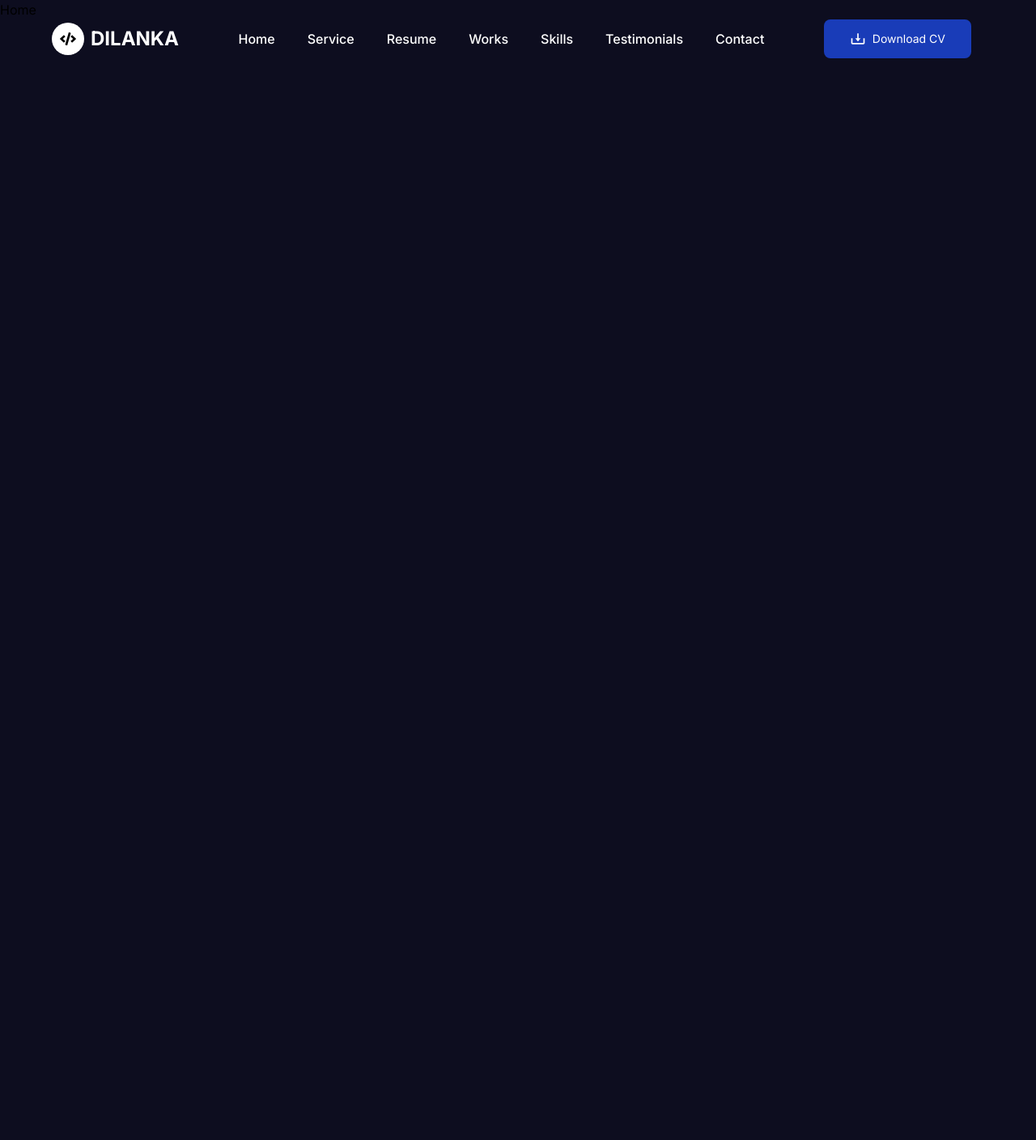
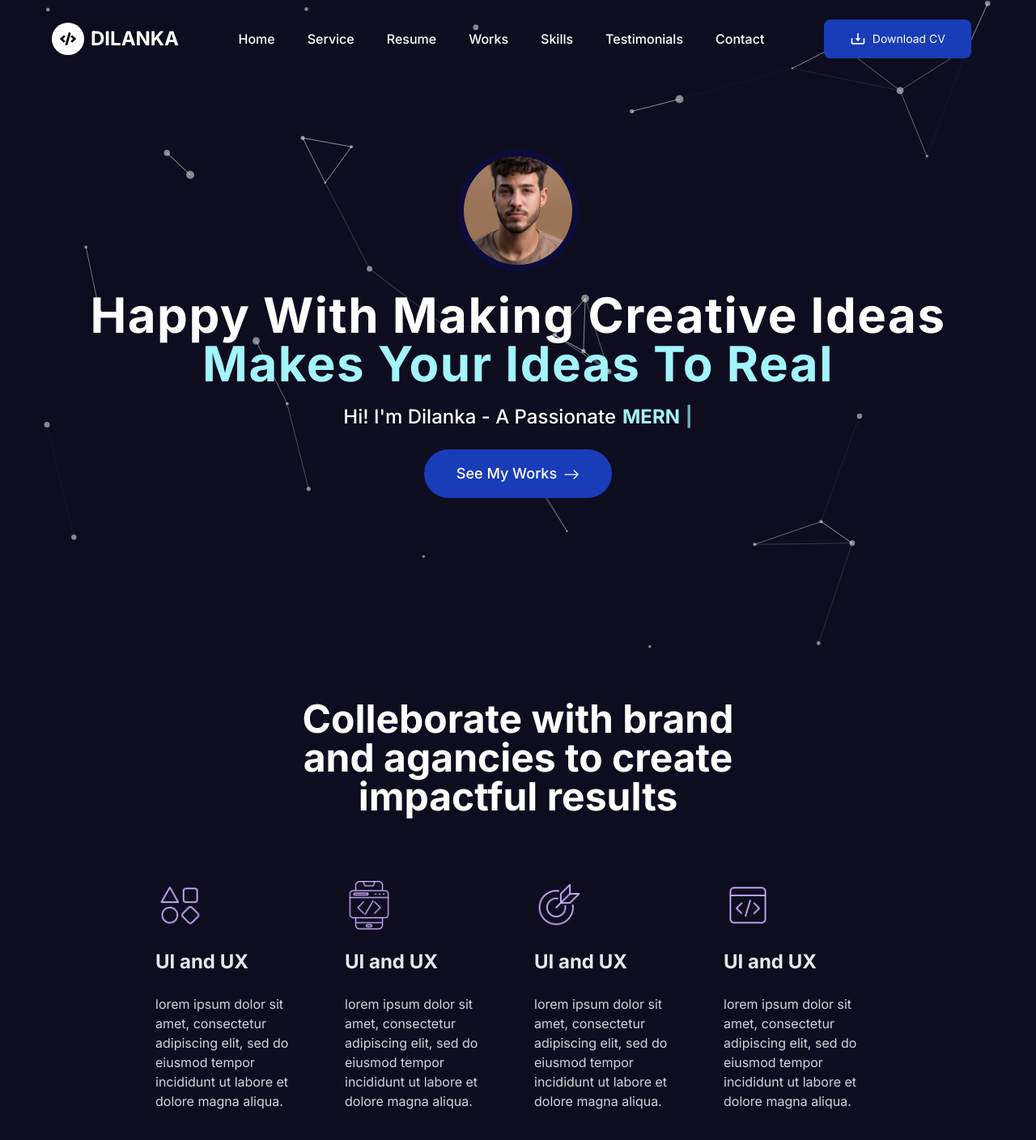
Before and after one commit to it21172878/creative_portfolio, a Next.js app: page / in a window 1280 px wide. Shown: the top 1408 px of the page at 81% size. Before the commit the page ends 800 px from the top, so only its background shows below. Built offline with nearby package versions, Linux system fonts and the light colour scheme.

Commit message:
Services Section

```diff
--- /dev/null
+++ b/components/Home/Hero/Hero.tsx
@@ -0,0 +1,52 @@
+"use client";
+import Image from "next/image";
+import { BsArrowRight } from "react-icons/bs";
+import Typewriter from "typewriter-effect";
+import ParticleHero from "./ParticleBackground";
+
+const Hero = () => {
+  return (
+    <div className=" relative h-screen flex items-center justify-center text-white overflow-hidden flex-col ">
+      <ParticleHero />
+      <div className="relative z-10 flex flex-col items-center ">
+        <Image
+          src="/images/s1.jpg"
+          alt="heroimage"
+          width={150}
+          height={150}
+          className=" rounded-full border-8 border-[#0c0c48aa]"
+        />
+        <h1 className=" text-2xl sm:text-4xl md:text-5xl lg:text-6xl mt-6 text-center font-bold tracking-wide">
+          Happy With Making Creative Ideas <br />
+          <span className=" text-cyan-200"> Makes Your Ideas To Real</span>
+        </h1>
+        <h2 className=" mt-5 text-sm px-2 text-center sm:text-2xl font-medium flex items-center">
+          Hi! I&#39;m Dilanka - A Passionate
+          <span className=" text-cyan-200 font-bold">
+            <Typewriter
+              options={{
+                strings: [
+                  " Full Stack Developer",
+                  " MERN Stack Developer",
+                  " React Developer",
+                  " Next.js Developer",
+                ],
+                autoStart: true,
+                loop: true,
+                delay: 75,
+                deleteSpeed: 50,
+                wrapperClassName: "pl-2",
+              }}
+            />
+          </span>
+        </h2>
+        <button className="mt-6 px-10 py-4 bg-blue-800 hover:bg-blue-900 transition-all duration-300 cursor-pointer rounded-full text-lg font-medium">
+          <span>See My Works</span>
+          <BsArrowRight className="w-5 h-5 ml-2 inline-block" />
+        </button>
+      </div>
+    </div>
+  );
+};
+
+export default Hero;
--- /dev/null
+++ b/components/Home/Hero/ParticleBackground.tsx
@@ -0,0 +1,75 @@
+"use client";
+
+import {
+  Container,
+  ISourceOptions,
+  MoveDirection,
+  OutMode,
+} from "@tsparticles/engine";
+import Particles, { initParticlesEngine } from "@tsparticles/react";
+import { loadSlim } from "@tsparticles/slim";
+import { useEffect, useMemo, useState } from "react";
+
+export default function ParticleHero() {
+  const [init, setInit] = useState(false);
+  useEffect(() => {
+    initParticlesEngine(async (engine) => {
+      await loadSlim(engine);
+    }).then(() => {
+      setInit(true);
+    });
+  }, []);
+  const particlesLoaded = async (container?: Container): Promise<void> => {
+    await console.log(container);
+  };
+  const options: ISourceOptions = useMemo(
+    () => ({
+      background: { color: { value: "transparent" } },
+      fullScreen: { enable: false },
+      fpsLimit: 60,
+      interactivity: {
+        events: {
+          onClick: { enable: true, mode: "push" },
+          onHover: { enable: true, mode: "repulse" },
+        },
+        modes: {
+          push: { quantity: 4 },
+          repulse: { distance: 100, duration: 0.4 },
+        },
+      },
+      particles: {
+        color: { value: "#ffffff" },
+        links: {
+          color: "#ffffff",
+          distance: 150,
+          enable: true,
+          opacity: 0.5,
+          width: 1,
+        },
+        collisions: { enable: true },
+        move: {
+          direction: MoveDirection.none,
+          enable: true,
+          outModes: { default: OutMode.out },
+          speed: 2,
+        },
+        number: { density: { enable: true, area: 800 }, value: 80 },
+        opacity: { value: 0.5 },
+        shape: { type: "circle" },
+        size: { value: { min: 1, max: 5 } },
+      },
+      detectRetina: true,
+    }),
+    []
+  );
+
+  if (!init) return null;
+  return (
+    <Particles
+      id="tsparticles"
+      particlesLoaded={particlesLoaded}
+      options={options}
+      className="absolute inset-0"
+    />
+  );
+}
--- a/components/Home/Home.tsx
+++ b/components/Home/Home.tsx
@@ -1,7 +1,14 @@
 import React from "react";
+import Hero from "./Hero/Hero";
+import Services from "./Services/Services";
 
 const Home = () => {
-  return <div className=" overflow-hidden">Home</div>;
+  return (
+    <div className=" overflow-hidden">
+      <Hero />
+      <Services />
+    </div>
+  );
 };
 
 export default Home;
--- /dev/null
+++ b/components/Home/Services/ServiceCard.tsx
@@ -0,0 +1,21 @@
+import Image from "next/image";
+
+type Props = {
+  icon: string;
+  name: string;
+  description: string;
+};
+
+const ServiceCard = ({ icon, name, description }: Props) => {
+  return (
+    <div>
+      <Image src={icon} alt="img" width={60} height={60} />
+      <h1 className=" mt-6 text-xl md:text-2xl font-bold text-gray-200">
+        {name}
+      </h1>
+      <p className=" mt-6 text-gray-300">{description}</p>
+    </div>
+  );
+};
+
+export default ServiceCard;
--- /dev/null
+++ b/components/Home/Services/Services.tsx
@@ -0,0 +1,44 @@
+import ServiceCard from "./ServiceCard";
+
+const Services = () => {
+  return (
+    <div className=" pt-16 pb-16">
+      <h1 className=" text-center text-2xl md:text-4xl xl:text-5xl font-bold text-white">
+        Colleborate with brand <br /> and agancies to create <br /> impactful
+        results
+      </h1>
+      <div className=" w-[90%] sm:w-[70%] mx-auto grid grid-cols-1 md:grid-cols-2 xl:grid-cols-4 gap-10 mt-20 items-center">
+        <div>
+          <ServiceCard
+            icon="/images/s1.png"
+            name="UI and UX"
+            description="lorem ipsum dolor sit amet, consectetur adipiscing elit, sed do eiusmod tempor incididunt ut labore et dolore magna aliqua."
+          />
+        </div>
+        <div>
+          <ServiceCard
+            icon="/images/s2.png"
+            name="UI and UX"
+            description="lorem ipsum dolor sit amet, consectetur adipiscing elit, sed do eiusmod tempor incididunt ut labore et dolore magna aliqua."
+          />
+        </div>
+        <div>
+          <ServiceCard
+            icon="/images/s3.png"
+            name="UI and UX"
+            description="lorem ipsum dolor sit amet, consectetur adipiscing elit, sed do eiusmod tempor incididunt ut labore et dolore magna aliqua."
+          />
+        </div>
+        <div>
+          <ServiceCard
+            icon="/images/s4.png"
+            name="UI and UX"
+            description="lorem ipsum dolor sit amet, consectetur adipiscing elit, sed do eiusmod tempor incididunt ut labore et dolore magna aliqua."
+          />
+        </div>
+      </div>
+    </div>
+  );
+};
+
+export default Services;
--- a/package.json
+++ b/package.json
@@ -9,10 +9,14 @@
     "lint": "eslint"
   },
   "dependencies": {
+    "@tsparticles/engine": "^3.9.1",
+    "@tsparticles/react": "^3.0.0",
+    "@tsparticles/slim": "^3.9.1",
     "next": "15.5.5",
     "react": "19.1.0",
     "react-dom": "19.1.0",
-    "react-icons": "^5.5.0"
+    "react-icons": "^5.5.0",
+    "typewriter-effect": "^2.22.0"
   },
   "devDependencies": {
     "@eslint/eslintrc": "^3",
```
Also changed, not shown: 1 other file (tests, documents, lock files or other folders).
